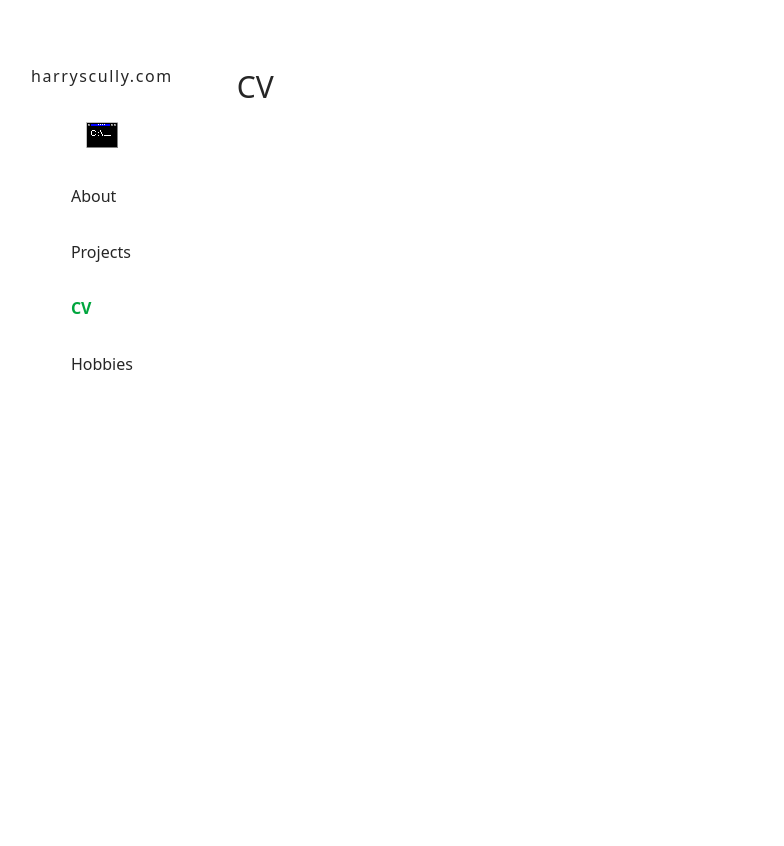
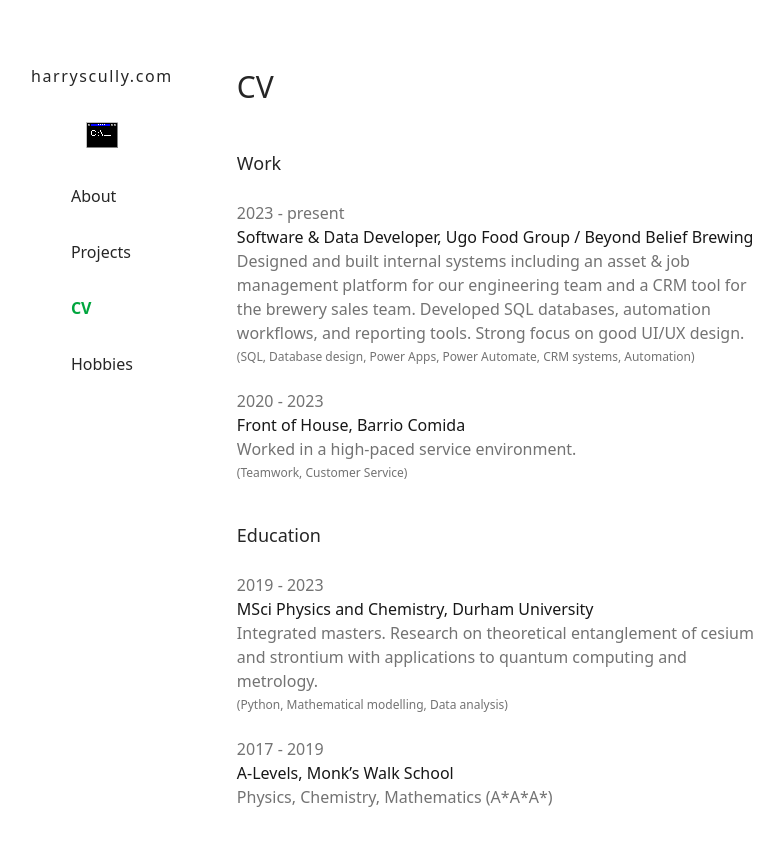
Before and after one commit to harryscully/portfolio, a Next.js app: page /cv in a window 1280 px wide. Shown: the top 846 px of the page, without its empty margins (33-817 px from the left). Before the commit the page ends 800 px from the top, so only its background shows below. Built offline with nearby package versions, Linux system fonts and the light colour scheme.

Commit message:
Add CV section

```diff
--- a/src/app/cv/page.tsx
+++ b/src/app/cv/page.tsx
@@ -1,12 +1,51 @@
+import { job, education } from "@/data/cvData"
 import type { Metadata } from "next"
 
 export const metadata: Metadata = {
-  title: "cv"
+    title: "cv"
 }
 
+export default function CVPage() {
 
-export default function CVPage() {
+    const jobElements = job.map((entry) => (
+        <section className="text-neutral-500 font-light" key={entry.title}>
+            <p>{entry.date}</p>
+            <h2 className="text-neutral-900 font-medium">
+                {entry.title}, {entry.companyOrInstitution}
+            </h2>
+            <p>{entry.description}</p>
+            {entry.relevantTech && <p className="text-xs mt-1">
+                ({entry.relevantTech.join(", ")})
+            </p>}
+        </section>
+    ))
+
+    const educationElements = education.map((entry) => (
+        <section className="text-neutral-500 font-light" key={entry.title}>
+            <p>{entry.date}</p>
+            <h2 className="text-neutral-900 font-medium">
+                {entry.title}, {entry.companyOrInstitution}
+            </h2>
+            <p>{entry.description}</p>
+            {entry.relevantTech && <p className="text-xs mt-1">
+                ({entry.relevantTech.join(", ")})
+            </p>}
+        </section>
+    ))
+
     return (
-        <h1>CV</h1>
+        <div className="flex flex-col w-130 gap-10">
+            <h1>CV</h1>
+
+            <div className="flex flex-col gap-6">
+                <h2 className="text-lg">Work</h2>
+                {jobElements}
+            </div>
+
+            <div className="flex flex-col gap-6">
+                <h2 className="text-lg">Education</h2>
+                {educationElements}
+            </div>
+        </div>
     )
 }
--- a/src/data/cvData.ts
+++ b/src/data/cvData.ts
@@ -3,7 +3,7 @@
   companyOrInstitution: string;
   date: string;
   description: string;
-  relevantTech?: string;
+  relevantTech?: string[];
 }
 
 export const education: CVEntry[] = [
@@ -12,14 +12,14 @@
     companyOrInstitution: "Durham University",
     date: "2019 - 2023",
     description:
-      "Master’s degree (2:1). Research on quantum entanglement and computational modelling.",
-    relevantTech: "(Python, Mathematical modelling, Data analysis)",
+      "Integrated masters. Research on theoretical entanglement of cesium and strontium with applications to quantum computing and metrology.",
+    relevantTech: ["Python", "Mathematical modelling", "Data analysis"]
   },
   {
-    title: "A-Levels: Physics, Chemistry, Mathematics",
+    title: "A-Levels",
     companyOrInstitution: "Monk’s Walk School",
     date: "2017 - 2019",
-    description: ""
+    description: "Physics, Chemistry, Mathematics (A*A*A*)"
   },
 ];
 
@@ -27,11 +27,11 @@
   {
     title: "Software & Data Developer",
     companyOrInstitution: "Ugo Food Group / Beyond Belief Brewing",
-    date: "2023 →",
+    date: "2023 - present",
     description:
       "Designed and built internal systems including an asset & job management platform for our engineering team and a CRM tool for the brewery sales team. Developed SQL databases, automation workflows, and reporting tools. Strong focus on good UI/UX design.",
     relevantTech:
-      "(SQL, Database design, Power Apps, Power Automate, CRM systems, Automation)",
+      ["SQL", "Database design", "Power Apps", "Power Automate", "CRM systems", "Automation"],
   },
   {
     title: "Front of House",
@@ -39,6 +39,6 @@
     date: "2020 - 2023",
     description:
       "Worked in a high-paced service environment.",
-    relevantTech: "(Teamwork, Customer Service)",
+    relevantTech: ["Teamwork", "Customer Service"],
   },
 ];
```
